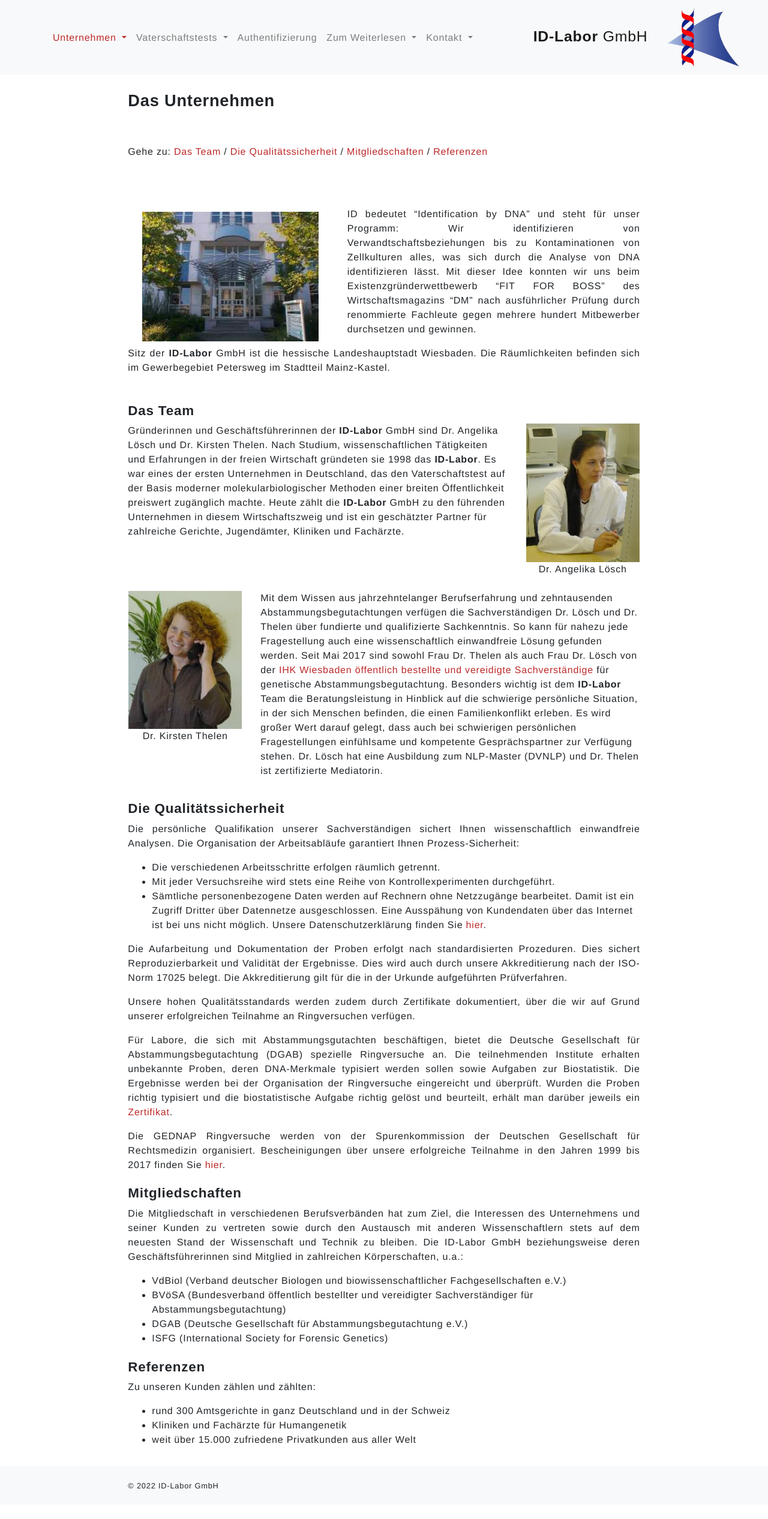
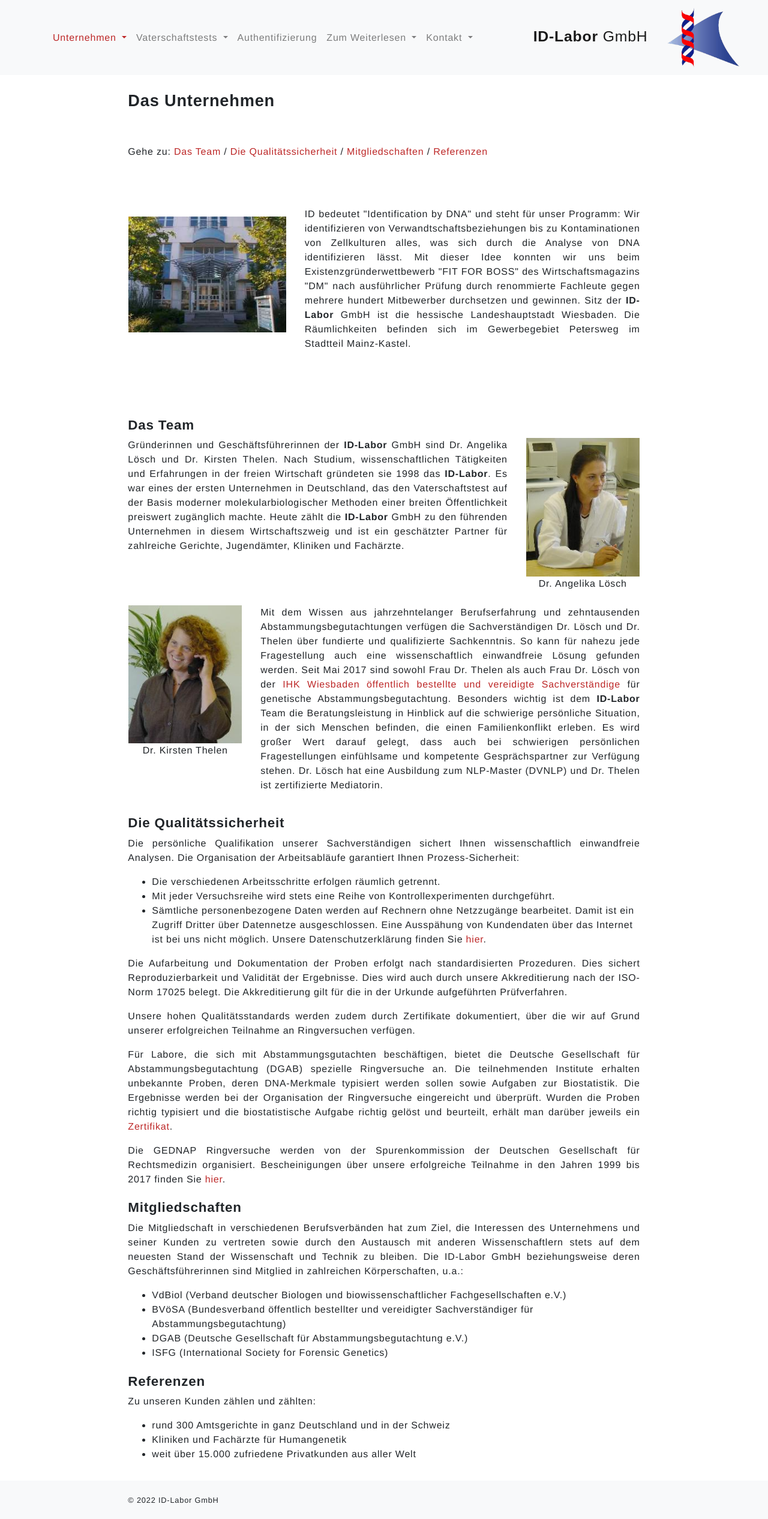
Before and after one commit to id-labor/id-labor.github.io, a Jekyll site: the page built from unternehmen.markdown, in a window 1280 px wide. Shown: the whole page at 60% size. Built offline with Jekyll 4.4.1, drawn with Linux system fonts in a browser that asks for light colours; some web fonts are replaced; before the commit the page ends 2508 px from its top, so only the background shows below that.

Commit message:
"Das Unternehmen" Bildpositionierung

```diff
--- a/style.css
+++ b/style.css
@@ -96,7 +96,7 @@ a.navbar-brand img {
 }
 
 p img {
-  padding: 0.5em 1.5em;
+  margin: 0.5em 1em;
 }
 
 table.td-right td {
--- a/unternehmen.markdown
+++ b/unternehmen.markdown
@@ -10,10 +10,20 @@ Gehe zu: [Das Team](#das-team) / [Die Qualitätssicherheit](#die-qualitätssiche
 
 <br><br>
 
-<img src="/assets/Frontansicht.jpg" align="left" width="40%" class="mr-4">
-ID bedeutet "Identification by DNA" und steht für unser Programm: Wir identifizieren von Verwandtschaftsbeziehungen bis zu Kontaminationen von Zellkulturen alles, was sich durch die Analyse von DNA identifizieren lässt. Mit dieser Idee konnten wir uns beim Existenzgründerwettbewerb "FIT FOR BOSS" des Wirtschaftsmagazins "DM" nach ausführlicher Prüfung durch renommierte Fachleute gegen mehrere hundert Mitbewerber durchsetzen und gewinnen.
+<div class="row justify-content-around centered pb-4">
+<div class="col-lg-4 col-md-6 col-9 px-3 py-3">
+<img src="/assets/Frontansicht.jpg" align="left" width="100%" class="mr-4">
+  </div>
+  <div class="col-lg-8 col-12">
+    <p class="text-justify">
+    ID bedeutet "Identification by DNA" und steht für unser Programm: Wir identifizieren von Verwandtschaftsbeziehungen bis zu Kontaminationen von Zellkulturen alles, was sich durch die Analyse von DNA identifizieren lässt. Mit dieser Idee konnten wir uns beim Existenzgründerwettbewerb "FIT FOR BOSS" des Wirtschaftsmagazins "DM" nach ausführlicher Prüfung durch renommierte Fachleute gegen mehrere hundert Mitbewerber durchsetzen und gewinnen.
 
-Sitz der **ID-Labor** GmbH ist die hessische Landeshauptstadt Wiesbaden. Die Räumlichkeiten befinden sich im Gewerbegebiet Petersweg im Stadtteil Mainz-Kastel.
+Sitz der <b>ID-Labor</b> GmbH ist die hessische Landeshauptstadt Wiesbaden. Die Räumlichkeiten befinden sich im Gewerbegebiet Petersweg im Stadtteil Mainz-Kastel.
+
+</p>
+  </div>
+</div>
+
 <br>
 <br>
 
@@ -21,7 +31,7 @@ Sitz der **ID-Labor** GmbH ist die hessische Landeshauptstadt Wiesbaden. Die Rä
 
 <div class="row justify-content-around centered pb-4">
   <div class="col-md-9 col-12">
-    <p class="text-left">
+    <p class="text-justify">
     Gründerinnen und Geschäftsführerinnen der <strong>ID-Labor</strong> GmbH sind Dr. Angelika Lösch und Dr. Kirsten Thelen. Nach Studium, wissenschaftlichen Tätigkeiten und Erfahrungen in der freien Wirtschaft gründeten sie 1998 das <strong>ID-Labor</strong>. Es war eines der ersten Unternehmen in Deutschland, das den Vaterschaftstest auf der Basis moderner molekularbiologischer Methoden einer breiten Öffentlichkeit preiswert zugänglich machte.
 
     Heute zählt die <strong>ID-Labor</strong> GmbH zu den führenden Unternehmen in diesem Wirtschaftszweig und ist ein geschätzter Partner für zahlreiche Gerichte, Jugendämter, Kliniken und Fachärzte.
@@ -39,7 +49,7 @@ Sitz der **ID-Labor** GmbH ist die hessische Landeshauptstadt Wiesbaden. Die Rä
     Dr. Kirsten Thelen
   </div>
   <div class="col-md-9 col-12">
-    <p class="text-left">
+    <p class="text-justify">
     Mit dem Wissen aus jahrzehntelanger Berufserfahrung und zehntausenden Abstammungsbegutachtungen verfügen die Sachverständigen Dr. Lösch und Dr. Thelen über fundierte und qualifizierte Sachkenntnis. So kann für nahezu jede Fragestellung auch eine wissenschaftlich einwandfreie Lösung gefunden werden. Seit Mai 2017 sind sowohl Frau Dr. Thelen als auch Frau Dr. Lösch von der <a href="/zertifikate">IHK Wiesbaden öffentlich bestellte und vereidigte Sachverständige</a> für genetische Abstammungsbegutachtung.
 
     Besonders wichtig ist dem <strong>ID-Labor</strong> Team die Beratungsleistung in Hinblick auf die schwierige persönliche Situation, in der sich Menschen befinden, die einen Familienkonflikt erleben. Es wird großer Wert darauf gelegt, dass auch bei schwierigen persönlichen Fragestellungen einfühlsame und kompetente Gesprächspartner zur Verfügung stehen. Dr. Lösch hat eine Ausbildung zum NLP-Master (DVNLP) und Dr. Thelen ist zertifizierte Mediatorin.
```
